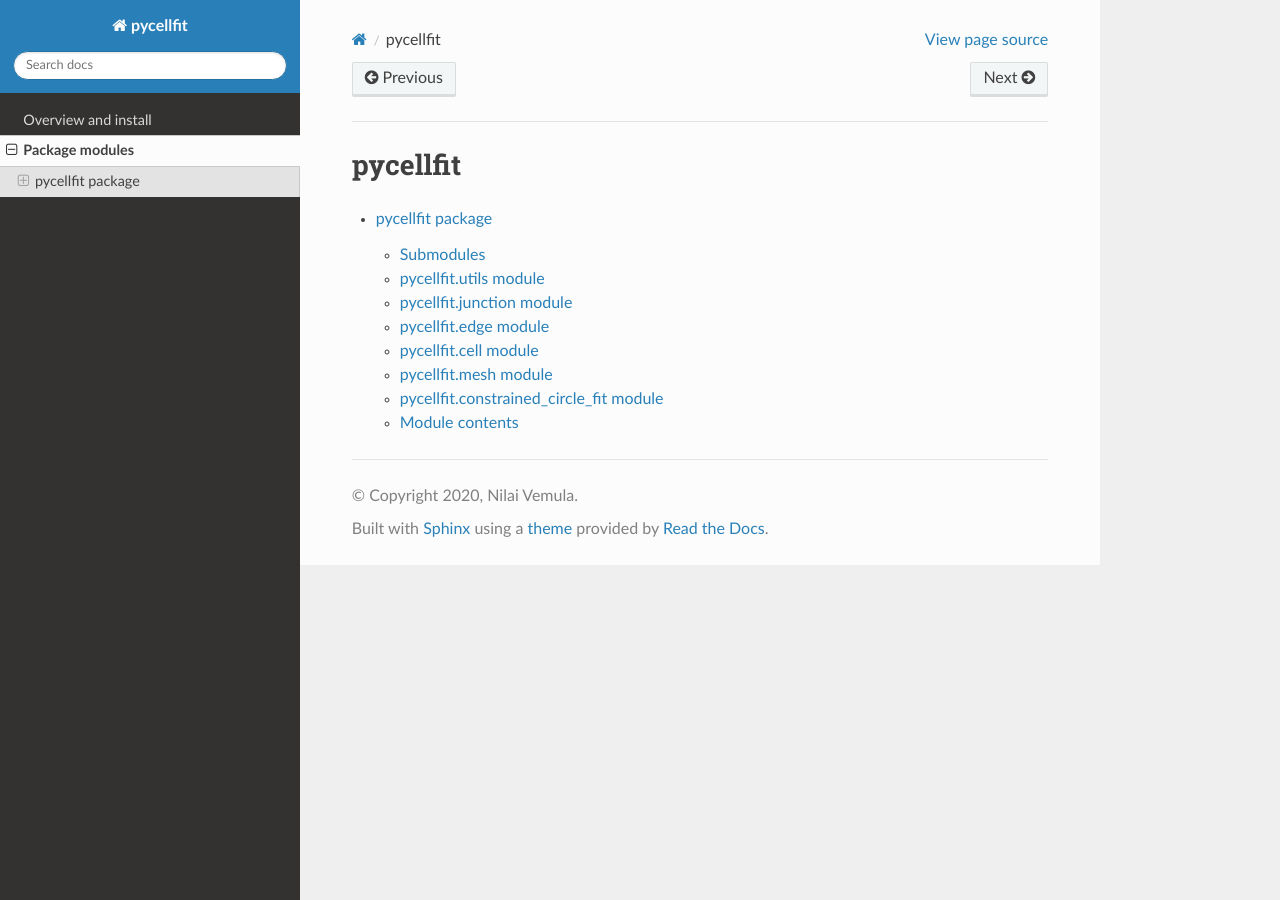
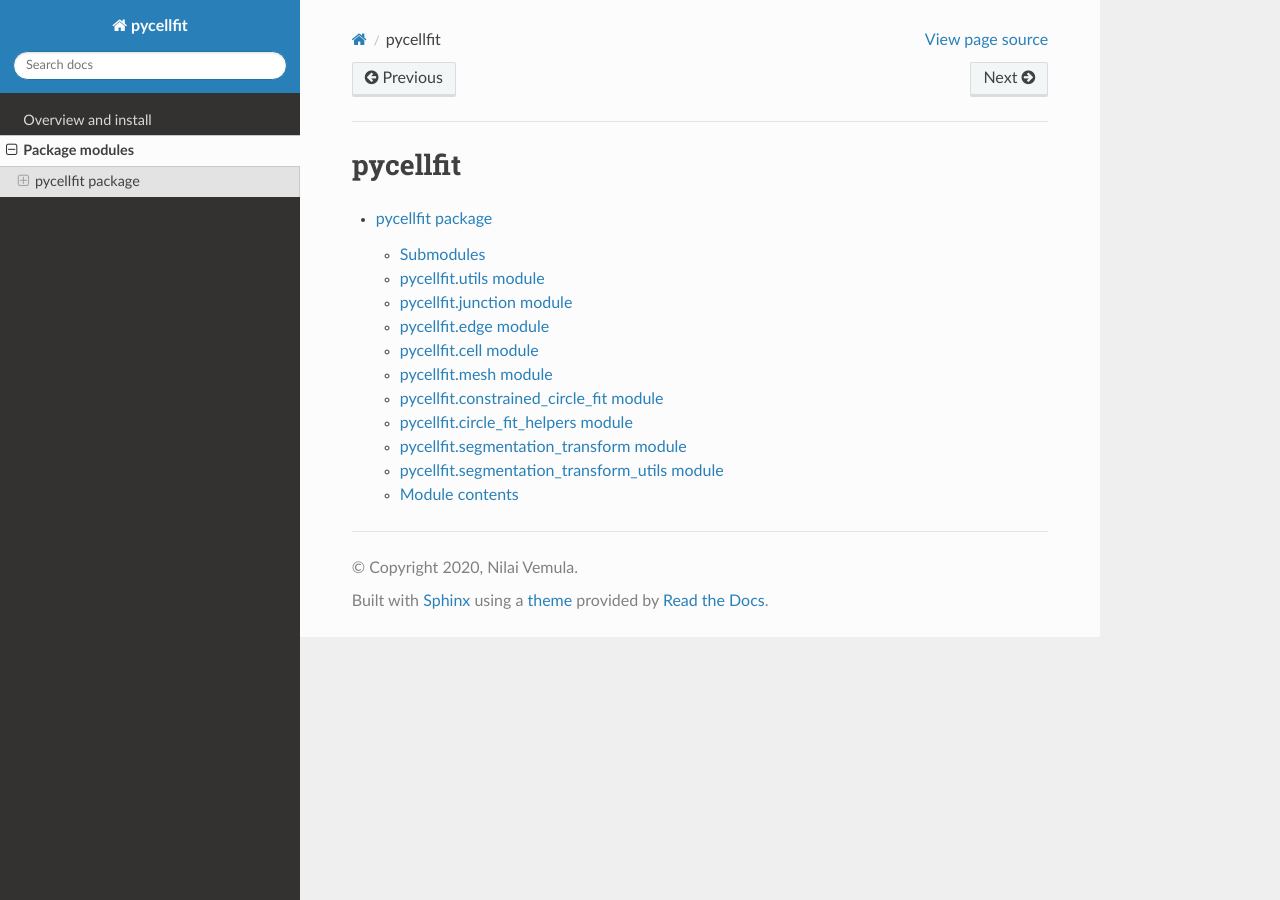
Before and after one commit to NilaiVemula/PyCellFIT, a Sphinx documentation site: the page built from docs/source/modules.rst, in a window 1280 px wide. Built offline with Sphinx 7.4.7 and the Read the Docs theme 2.0.0, drawn with Linux system fonts in a browser that asks for light colours.

Commit message:
added segmentation transform code to documentation

```diff
--- a/docs/source/pycellfit.rst
+++ b/docs/source/pycellfit.rst
@@ -52,6 +52,29 @@ pycellfit.constrained_circle_fit module
    :undoc-members:
    :show-inheritance:
 
+pycellfit.circle_fit_helpers module
+-----------------------
+
+.. automodule:: pycellfit.circle_fit_helpers
+   :members:
+   :undoc-members:
+   :show-inheritance:
+
+pycellfit.segmentation_transform module
+-----------------------
+
+.. automodule:: pycellfit.segmentation_transform
+   :members:
+   :undoc-members:
+   :show-inheritance:
+
+pycellfit.segmentation_transform_utils module
+-----------------------
+
+.. automodule:: pycellfit.segmentation_transform_utils
+   :members:
+   :undoc-members:
+   :show-inheritance:
 
 Module contents
 ---------------
```
